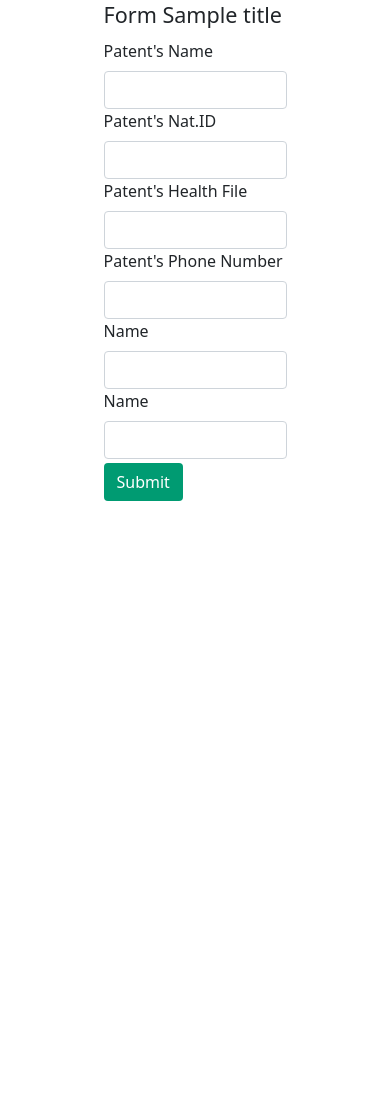
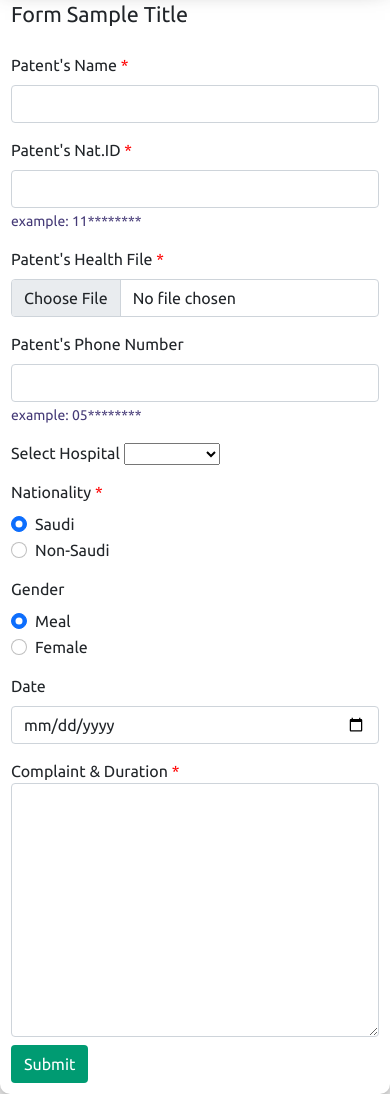
Before and after one commit to MhmdFayedh/formHHC, a PHP site: page / in a window 390 px wide; the page is wider, and only the part inside the window is pictured. Shown: the part 381-1475 px from the top of that part. Before the commit the page ends 882 px from the top of that part, so only its background shows below. Run offline with PHP 8.4, Linux system fonts and the light colour scheme.

Commit message:
Add Phone Layout, some styling and modifying the form html

```diff
--- a/assets/main.css
+++ b/assets/main.css
@@ -1,3 +1,5 @@
+
+@import url('https://fonts.googleapis.com/css2?family=Barlow:wght@200;400;700&family=Oswald:wght@400;500&family=Ubuntu:wght@400;500&display=swap');
 
 :root {
     --primary1: #009b72;
@@ -8,6 +10,7 @@
     padding: 0;
     margin: 0;
     box-sizing: border-box;
+    /* border: 1px solid darkblue; */
 }
 
 
@@ -17,6 +20,7 @@ li, a, .HHC-Logo {
     font-size: 1.1em;
     color: #ffff;
     text-decoration: none;
+    font-family: 'Ubuntu', sans-serif;
 }
 
 header{
@@ -24,7 +28,11 @@ header{
     justify-content: space-between;
     align-items: center;
     padding: 30px 10%;
-    background-color: #453a77;
+    background: rgb(69,58,119);
+    background: linear-gradient(135deg, rgba(69,58,119,1) 13%, rgba(0,155,114,1) 61%);
+    box-shadow: 0px 7px 26px -5px rgba(0,0,0,0.75);
+    -webkit-box-shadow: 0px 7px 26px -5px rgba(0,0,0,0.75);
+    -moz-box-shadow: 0px 7px 26px -5px rgba(0,0,0,0.75);
 }
 
 .nav-items li {
@@ -42,8 +50,8 @@ header{
 }
 
 .nav-items li a:hover {
-    border-bottom: 2px solid var(--primary1);
-    color: var(--primary1)
+    /* border-bottom: 2px solid var(--primary2); */
+    color: var(--primary2)
 
 }
 /* End OF Navbar */
@@ -55,11 +63,24 @@ main {
     gap: 1.5rem;
     grid-template-columns: repeat(4, 1fr);
     /* grid-template-rows: repeat(3, 1fr); */
-    margin-top: 5%;
+    margin-top: 2%;
 }
 
 form {
     grid-column: 2/4;
+    border: solid 1px transparent ;
+    border-radius: 10px;
+    padding: 10px;
+    box-shadow: 0px 7px 26px -5px rgba(0,0,0,0.75);
+    -webkit-box-shadow: 0px 7px 26px -5px rgba(0,0,0,0.75);
+    -moz-box-shadow: 0px 7px 26px -5px rgba(0,0,0,0.75);
+    font-family: 'Ubuntu', sans-serif;
+
+}
+
+form .input-filed {
+    margin-top: 15px ;
+    /* margin-bottom: 5px ; */
 }
 
 .btn {
@@ -68,3 +89,25 @@ form {
     background-color: var(--primary1)
 
 }
+
+.example {
+    color:var(--primary2)
+}
+
+.required-star {
+    color: red;
+}
+
+@media screen and (max-width: 600px) {
+    form {
+        grid-column: 1/5;
+        border: solid 1px transparent ;
+        border-radius: 10px;
+        padding: 10px;
+        box-shadow: 0px 7px 26px -5px rgba(0,0,0,0.75);
+        -webkit-box-shadow: 0px 7px 26px -5px rgba(0,0,0,0.75);
+        -moz-box-shadow: 0px 7px 26px -5px rgba(0,0,0,0.75);
+        font-family: 'Ubuntu', sans-serif;
+
+    }
+}
--- a/index.php
+++ b/index.php
@@ -1,6 +1,6 @@
 <?php
 
-include_once "config/database.php";
+// include_once "config/database.php";
 
 
 // DONT FORGET ($_FILES) TO SHOW FILES INFO
@@ -39,37 +39,84 @@ if($_SERVER['REQUEST_METHOD'] == 'POST'){
     <main>
 
         <form action="" class="form-hhc" method="POST" enctype="multipart/form-data">
-            <legend>Form Sample title</legend>
+            <legend>Form Sample Title</legend>
             <fieldset>
                 <!-- Input #1 -->
-                <div>
-                    <label for="name" class="form-label">Patent's Name</label>
+                <div class="input-filed">
+                    <label for="name" class="form-label">Patent's Name <span class="required-star">*</span></label>
                     <input type="text" name="1"  class="form-control">
                 </div>
                 <!-- Input #2 -->
-                <div>
-                    <label for="name" class="form-label">Patent's Nat.ID</label>
+                <div class="input-filed">
+                    <label for="name" class="form-label">Patent's Nat.ID <span class="required-star">*</span></label>
                     <input type="text" name="2" class="form-control">
+                    <small class="example">example: 11********</small>
                 </div>
                 <!-- Input #3 -->
-                <div>
-                    <label for="name" class="form-label">Patent's Health File</label>
-                    <input type="text" name="3" class="form-control">
+                <div class="input-filed">
+                    <label for="name" class="form-label">Patent's Health File <span class="required-star">*</span></label>
+                    <input type="file" name="3" class="form-control">
                 </div>
                 <!-- Input #4 -->
-                <div>
+                <div class="input-filed input4">
                     <label for="name" class="form-label">Patent's Phone Number</label>
-                    <input type="text" name="4" class="form-control">
+                    <input type="tel" name="4" class="form-control" pattern="[0]{1}[5]{1}[0-9]{8}">
+                    <small class="example">example: 05********</small>
                 </div>
-                <!-- Input #5 -->
-                <div>
-                    <label for="name" class="form-label">Name</label>
-                    <input type="text" name="5" class="form-control">
+                <!-- Input "Referred Hospital" type=select -->
+                <div class="input-filed">
+                    <label for="Hospital-referred" class="label-form">Select Hospital</label>
+                    <select name="" id="Hospital-referred" class="select-form">
+                        <option selected></option>
+                        <option value="1">Hospital 1</option>
+                        <option value="2">Hospital 2</option>
+                        <option value="3">Hospital 3</option>
+                        <option value="4">Hospital 4</option>
+                        <option value="5">Hospital 5</option>
+                   </select>
                 </div>
                 <!-- Input #6 -->
-                <div>
-                    <label for="name" class="form-label">Name</label>
-                    <input type="text" name="6" class="form-control">
+                <div class="input-filed">
+                    <label for="nationality" class="form-label">Nationality <span class="required-star">*</span></label>
+                        <div class="form-check">
+                            <input class="form-check-input" type="radio" name="nationality" id="saudi" checked value="saudi">
+                            <label class="form-check-label" for="saudi">
+                                Saudi
+                            </label>
+                        </div>
+                        <div class="form-check">
+                            <input class="form-check-input" type="radio" name="nationality" id="non-saudi" value="non-saudi">
+                            <label class="form-check-label" for="non-saudi">
+                                Non-Saudi
+                            </label>
+                        </div>
+                </div>
+                <!-- Input #6 -->
+                <div class="input-filed">
+                        <label for="Gender" class="form-label">Gender</label>
+                                <div class="form-check">
+                                <input class="form-check-input" type="radio" name="flexRadioDefault" id="flexRadioDefault1" checked value="meal">
+                                <label class="form-check-label" for="flexRadioDefault1">
+                                    Meal
+                                </label>
+                            </div>
+                            <div class="form-check">
+                                <input class="form-check-input" type="radio" name="flexRadioDefault" id="flexRadioDefault2" value="female">
+                                <label class="form-check-label" for="flexRadioDefault2">
+                                    Female
+                                </label>
+                            </div>
+                </div>
+
+                 <!-- Input #6 -->
+                 <div class="input-filed">
+                    <label for="name" class="form-label">Date</label>
+                    <input type="date" name="6" class="form-control">
+                </div>
+
+                <div class="input-filed">
+                    <label  class="label-control" for="">Complaint & Duration <span class="required-star">*</span></label>
+                    <textarea  class="form-control"name="" id="" cols="30" rows="10"></textarea>
                 </div>
 
                 <div>
```
